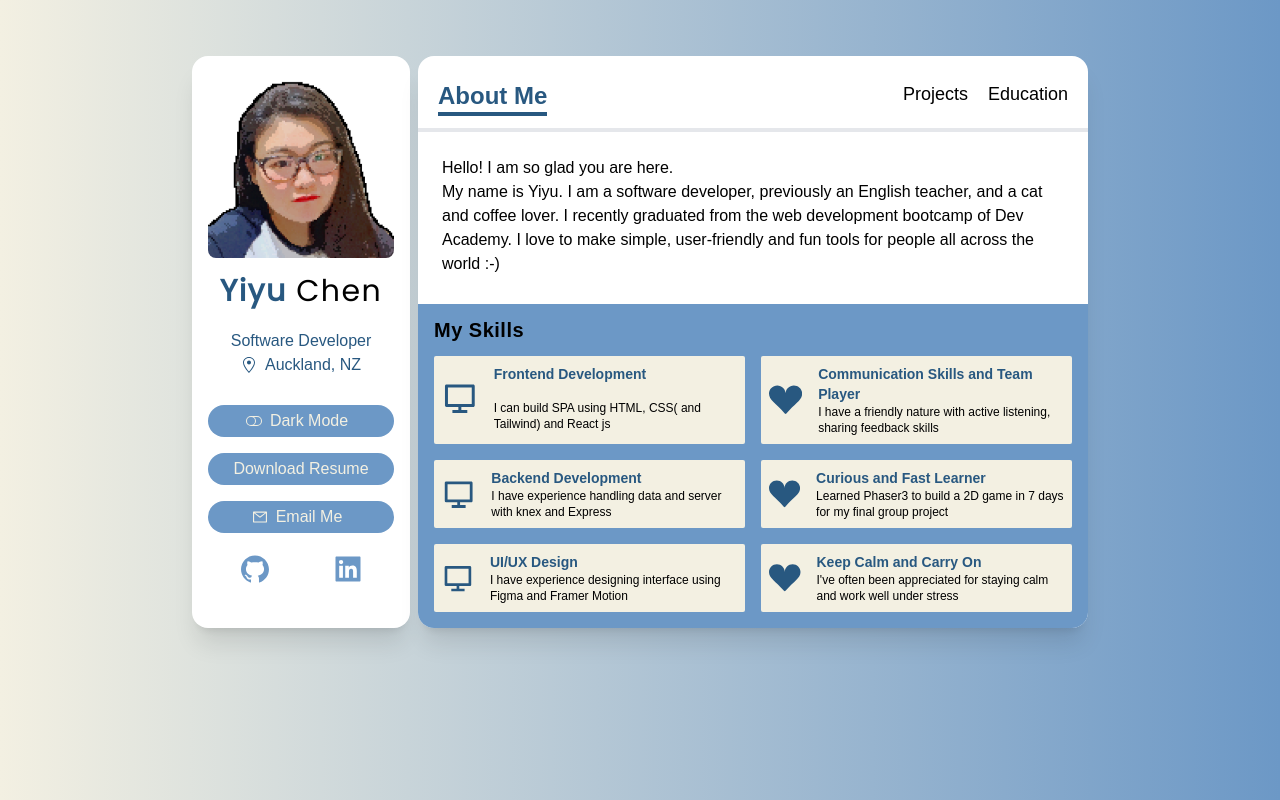
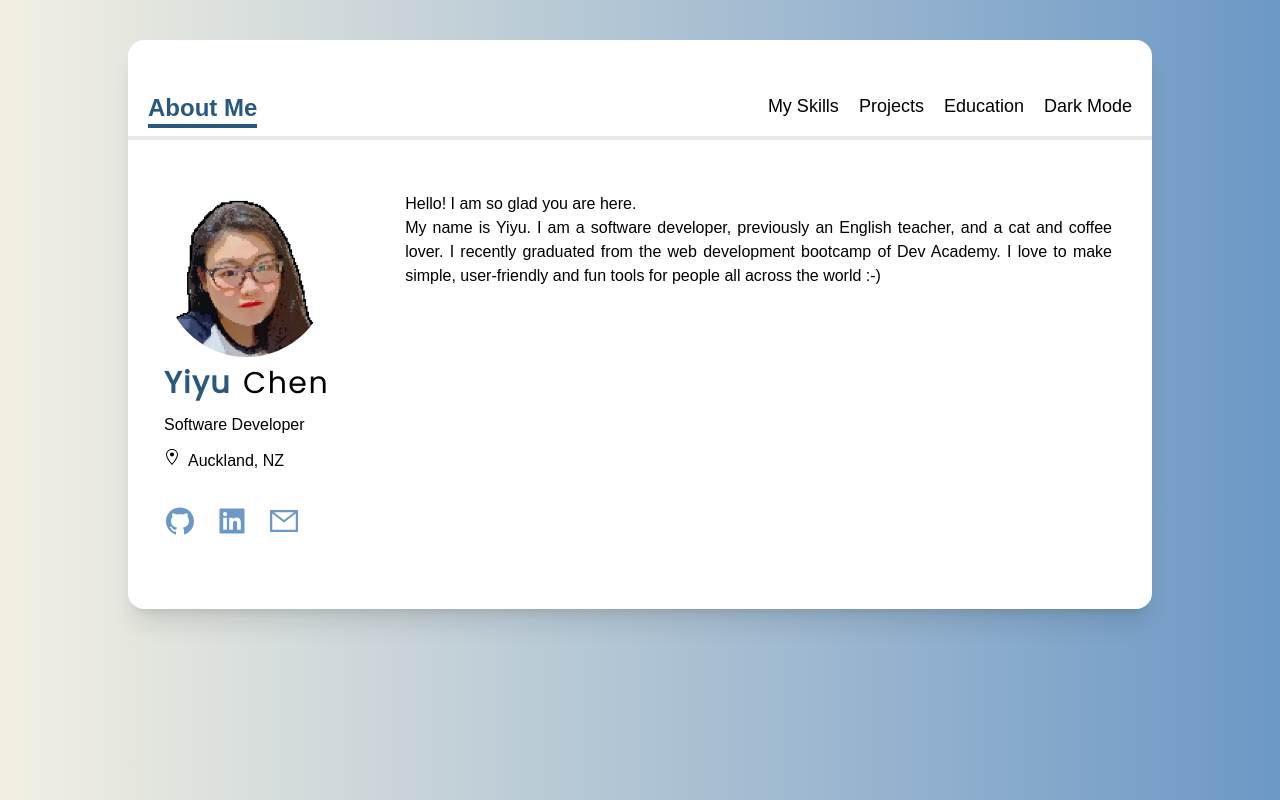
Before and after one commit to yiyuchen-nz/Personal-portfolio, a Next.js app: page / in a window 1280 px wide. Built offline with nearby package versions, Linux system fonts and the light colour scheme.

Commit message:
modified the entire layout

```diff
--- a/components/Navbar.tsx
+++ b/components/Navbar.tsx
@@ -2,6 +2,9 @@ import { FunctionComponent, useEffect, useState } from "react"
 
 import Link from "next/link"
 import { useRouter } from "next/router"
+
+import{useTheme}from "next-themes"
+import{ BsToggleOff}from"react-icons/bs"
 
 const NavItem: FunctionComponent<{
   activeItem:string,
@@ -9,11 +12,13 @@ const NavItem: FunctionComponent<{
   name:string,
   route:string
 }> = ({activeItem, setActiveItem, name, route})=>{
+
+
   return(
      activeItem !== name ? (
       <Link href={route}>
         <a>
-          <span onClick={()=>setActiveItem(name)} className="hover:text-darkBlue">{name}</span>
+          <span onClick={()=>setActiveItem(name)} className=" hover:text-blue">{name}</span>
         </a>
       </Link>
       ): null
@@ -29,19 +34,31 @@ const Navbar =()=>{
 
   useEffect(()=>{
     if(pathname === '/'){setActiveItem('About Me')}
+    if(pathname === '/skills'){setActiveItem('My Skills')}
     if(pathname === '/projects'){setActiveItem('Projects')}
     if(pathname === '/education'){setActiveItem('Education')}
 
 
   },[])
 
+  const {theme, setTheme} = useTheme()
+
+  const changeTheme =()=>{
+    setTheme(theme === "light"? "dark": "light")
+  }
+
   return (
-  <div className="flex justify-between px-5 py-3 my-3 text-xl border-b-4">
+  <div className="flex justify-between px-5 pt-10 pb-2 my-3 text-xl border-b-4">
     <span className="text-xl font-bold border-b-4 text-darkBlue border-darkBlue md:text-2xl">{activeItem}</span>
     <div className="flex space-x-5 text-lg ">
       <NavItem activeItem={activeItem} setActiveItem={setActiveItem} name="About Me" route="/"/>
+      <NavItem activeItem={activeItem} setActiveItem={setActiveItem} name="My Skills" route="/skills"/>
       <NavItem activeItem={activeItem} setActiveItem={setActiveItem} name="Projects" route="/projects"/>
       <NavItem activeItem={activeItem} setActiveItem={setActiveItem} name="Education" route="/education"/>
+
+      {/* theme */}
+
+      <a className=" hover:text-blue hover:cursor-pointer"  onClick={changeTheme}>{theme === "dark"? "Light Mode" : "Dark Mode"}</a>
 
     </div>
 
--- a/components/Sidebar.tsx
+++ /dev/null
@@ -1,75 +0,0 @@
-import {AiFillGithub, AiFillLinkedin} from "react-icons/ai"
-import{GoLocation} from "react-icons/go"
-import{ BsToggleOff}from"react-icons/bs"
-import{AiOutlineMail}from"react-icons/ai"
-import{useTheme}from "next-themes"
-
-import Image from "next/image"
-
-const Sidebar = () => {
-
-  const {theme, setTheme} = useTheme()
-
-  const changeTheme =()=>{
-    setTheme(theme === "light"? "dark": "light")
-  }
-
-  return (
-    <div >
-      <Image src="/images/profile.jpg" alt="profile picture" className="w-32 h-auto mx-auto rounded-lg " layout="intrinsic" height="250" width="250"/>
-      <h3 className="my-2 text-3xl font-medium tracking-wider font-Poppins">
-        <span className="font-bold text-darkBlue">Yiyu </span>
-        Chen
-      </h3>
-
-      {/* title & location */}
-      <div className="pb-2 my-5 bg-white text-darkBlue dark:bg-gray-800" style={{marginLeft:'-1rem', marginRight:'-1rem'}}>
-        <div className="flex items-center justify-center space-x-2">
-          <span>Software Developer</span>
-        </div>
-        <div className="flex items-center justify-center space-x-2">
-          <GoLocation className="w-4 h-4"/>
-          <span>Auckland, NZ</span>
-        </div>
-      </div>
-
-      {/* theme */}
-     <div className="flex items-center justify-center my-4 rounded-full bg-blue text-butter dark:bg-gray-800">
-        <BsToggleOff/>
-        <button className="px-2 my-1" onClick={changeTheme}>
-       {theme === "dark"? "Light Mode" : "Dark Mode"}
-        </button>
-        </div>
-       {/* CV  */}
-       <div className="flex items-center justify-center px-2 py-1 my-4 rounded-full bg-blue text-butter dark:bg-gray-800">
-      <a href="/yiyu_chen_resume.pdf"
-      download="yiyu_chen_resume.pdf">
-        Download Resume
-        </a>
-        </div>
-
-        {/* Email */}
-        <div className="flex items-center justify-center rounded-full bg-blue text-butter dark:bg-gray-800">
-        <AiOutlineMail/>
-        <button className="px-2 my-1 " onClick={()=>window.open('mailto: yiyuchen9@gmail.com')}>
-        Email Me
-        </button>
-        </div>
-
-
-      {/* {social icon} */}
-      <div className="flex justify-around w-9/12 mx-auto my-5 text-blue md:w-full dark:text-butter">
-        <a href="https://github.com/yiyuchen-nz">
-          <AiFillGithub className="w-8 h-8 cursor-pointer"/>
-        </a>
-        <a href="https://www.linkedin.com/in/yiyuchen-nz/">
-          <AiFillLinkedin className="w-8 h-8 cursor-pointer"/>
-        </a>
-      </div>
-
-
-    </div>
-  )
-}
-
-export default Sidebar
--- a/pages/_app.tsx
+++ b/pages/_app.tsx
@@ -1,5 +1,4 @@
 import Navbar from "../components/Navbar"
-import Sidebar from "../components/Sidebar"
 import '../styles/globals.css'
 import {ThemeProvider} from "next-themes"
 
@@ -9,17 +8,13 @@ import{AnimatePresence} from "framer-motion"
 function MyApp({ Component, pageProps,router}) {
   return (
     <ThemeProvider attribute='class'>
-  <div className='grid grid-cols-12 gap-2 px-10 lg:px-48 my-14 sm:px-20 md:px-32'>
-    <div className='col-span-12 p-4 text-center bg-white shadow-xl dark:bg-black lg:col-span-3 rounded-2xl '>
-      <Sidebar/>
-      </div>
-    <div className='flex flex-col col-span-12 overflow-hidden bg-white shadow-xl lg:col-span-9 rounded-2xl dark:bg-black '>
+
+    <div className='my-10 overflow-hidden align-middle bg-white shadow-xl rounded-2xl dark:bg-black' style={{width:"80vw", marginLeft:"auto", marginRight:"auto"}}>
       <Navbar/>
       <AnimatePresence exitBeforeEnter key={router.route}>
       <Component {...pageProps} />
       </AnimatePresence>
     </div>
-  </div>
   </ThemeProvider>
 
     )
--- a/pages/education.tsx
+++ b/pages/education.tsx
@@ -16,7 +16,7 @@ const Education = () => {
     variants={stagger}
     initial="initial"
     animate="animate"
-    className="grid gap-5 md:grid-flow-row-dense text-butter">
+    className="grid gap-6 py-10 md:grid-flow-row-dense text-butter">
 
       <motion.div variants={fadeInUp} className="px-3 pb-2 bg-blue rounded-2xl dark:bg-gray-800">
         <motion.h5 variants={fadeInUp} className="my-2 text-lg font-bold">
@@ -25,7 +25,6 @@ const Education = () => {
           <motion.h5 variants={fadeInUp} className="my-2 font-semibold ">
             Dev Academy Aotearoa
           </motion.h5>
-          <motion.p className="text-xs">April 2022- July 2022</motion.p>
           <motion.p className="my-2 ">This was a 15 week intensive and full immersion software development bootcamp that mimics a real-life development team as closely as possible. The course taught us a modern web dev stack with a strong emphasis on human skills, empathy, collaboration, and working in teams using agile methodology.  </motion.p>
           <motion.p></motion.p>
       </motion.div>
--- a/pages/index.tsx
+++ b/pages/index.tsx
@@ -1,45 +1,54 @@
-//import { GetServerSidePropsContext } from 'next';
-import ServiceCard from '../components/ServiceCard';
-import {services}from'../data'
-
-import{motion} from"framer-motion"
-import { fadeInUp, stagger,routeAnimation } from '../animations';
+import {AiFillGithub, AiFillLinkedin} from "react-icons/ai"
+import{GoLocation} from "react-icons/go"
+import{AiOutlineMail}from"react-icons/ai"
+import{BsFillCloudDownloadFill} from "react-icons/bs"
 
 
-const index = () => {
+import Image from "next/image"
 
-  return(
-    <motion.div
-    variants={routeAnimation}
-    initial="initial"
-    animate="animate"
-    exit="exit"
-    className='flex flex-col flex-grow px-6 pt-1 dark:bg-black'>
+const Topbar = () => {
 
-        <h5 className='my-2 font-medium'>
+
+  return (
+    <div  className='flex flex-row-2' >
+
+      <div className="flex flex-col my-10 mx-9">
+        <Image src="/images/profile.jpg" alt="profile picture" className="w-32 h-auto mx-auto rounded-full" layout="intrinsic" height="250" width="250"/>
+        <h3 className="flex items-center gap-3 my-2 space-x-2 text-3xl font-medium tracking-wider font-Poppins">
+          <span className="font-bold text-darkBlue">Yiyu </span>
+          Chen
+        </h3>
+        {/* title & location */}
+        <div className="flex items-center mt-1 space-x-2">
+          <span>Software Developer</span>
+        </div>
+
+        <div className="flex mt-3 space-x-2 ">
+          <GoLocation className="w-4 h-4"/>
+          <span>Auckland, NZ</span>
+        </div>
+
+          {/*  email and social icons */}
+          <div className="flex flex-row my-8 space-x-5 text-blue md:w-full dark:text-butter">
+          <a href="https://github.com/yiyuchen-nz"><AiFillGithub className="w-8 h-8 cursor-pointer"/></a>
+          <a href="https://www.linkedin.com/in/yiyuchen-nz/"><AiFillLinkedin className="w-8 h-8 cursor-pointer"/></a>
+          <button onClick={()=>window.open('mailto: yiyuchen9@gmail.com')}>
+          <AiOutlineMail className="w-8 h-8" />
+         </button>
+         </div>
+
+
+      </div>
+
+      <div>
+      <h5 className='mx-10 my-10 font-medium text-justify'>
          Hello! I am so glad you are here.
          <br/>
          My name is Yiyu. I am a software developer, previously an English teacher, and a cat and coffee lover. I recently graduated from the web development bootcamp of Dev Academy. I love to make simple, user-friendly and fun tools for people all across the world :-)
         </h5>
-
-        <div className='flex-grow px-4 pb-4 mt-5 bg-blue dark:bg-black dark:text-butter' style={{marginLeft:'-1.5rem', marginRight:'-1.5rem'}}>
-          <h6 className='my-3 text-xl font-bold tracking-wide'>My Skills</h6>
-
-          <motion.div
-          className='grid gap-4 lg:grid-cols-2'
-          variants={stagger}
-          initial="initial"
-          animate="animate">
-            {services.map((service,idx)=>(
-               <motion.div
-               variants={fadeInUp}
-                className='rounded-sm bg-butter lg:col-span-1 dark:bg-black dark:text-butter' key={idx}>
-            <ServiceCard service={service}/>
-            </motion.div>
-            ))}
-          </motion.div>
-        </div>
-    </motion.div>
+      </div>
+    </div>
   )
 }
-export default index
+
+export default Topbar
--- a/pages/projects.tsx
+++ b/pages/projects.tsx
@@ -31,7 +31,7 @@ const Projects = () => {
     initial="initial"
     animate="animate"
     exit="exit"
-    className="px-5 py-2 overflow-y-scroll" style={{height:"65vh"}}>
+    className="px-5 py-2 overflow-y-scroll" style={{height:"100vh"}}>
       <ProjectsNavBar handlerFilterCategory={handleFilterCategory} active={active}/>
 
       <motion.div
--- /dev/null
+++ b/pages/skills.tsx
@@ -0,0 +1,45 @@
+//import { GetServerSidePropsContext } from 'next';
+import ServiceCard from '../components/ServiceCard';
+import {services}from'../data'
+
+import{motion} from"framer-motion"
+import { fadeInUp, stagger,routeAnimation } from '../animations';
+
+
+const index = () => {
+
+  return(
+    <motion.div
+    variants={routeAnimation}
+    initial="initial"
+    animate="animate"
+    exit="exit"
+    className='flex flex-col flex-grow px-6 pt-1 dark:bg-black'>
+
+        <h5 className='my-2 font-medium text-justify'>
+         Hello! I am so glad you are here.
+         <br/>
+         My name is Yiyu. I am a software developer, previously an English teacher, and a cat and coffee lover. I recently graduated from the web development bootcamp of Dev Academy. I love to make simple, user-friendly and fun tools for people all across the world :-)
+        </h5>
+
+        <div className='flex-grow px-4 py-5 pb-4 mt-5 bg-blue dark:bg-black dark:text-butter' style={{marginLeft:'-1.5rem', marginRight:'-1.5rem'}}>
+
+
+          <motion.div
+          className='grid gap-4 lg:grid-cols-2'
+          variants={stagger}
+          initial="initial"
+          animate="animate">
+            {services.map((service,idx)=>(
+               <motion.div
+               variants={fadeInUp}
+                className='rounded-sm bg-butter lg:col-span-1 dark:bg-black dark:text-butter' key={idx}>
+            <ServiceCard service={service}/>
+            </motion.div>
+            ))}
+          </motion.div>
+        </div>
+    </motion.div>
+  )
+}
+export default index
--- a/styles/globals.css
+++ b/styles/globals.css
@@ -3,7 +3,7 @@
 @tailwind utilities;
 
 body{
-  background-color: wheat;
+  background-color: white;
   font-family: sans-serif;
   color:black
 }
```
